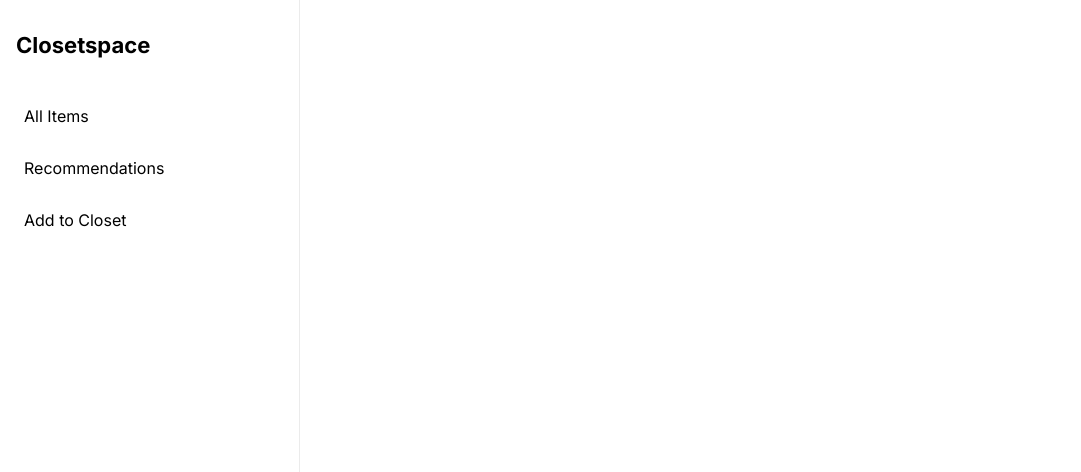
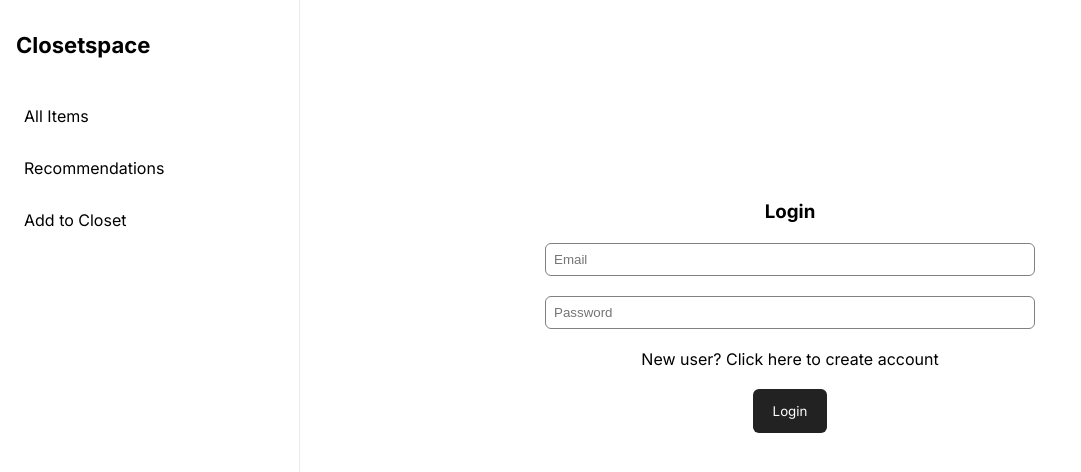
Before and after one commit to tler-liu/Closetspace, a React (Create React App) app in the folder closetspace/: page /login in a window 1280 px wide. Shown: the top 472 px of the page, without its empty margins (0-1081 px from the left). Built offline with nearby package versions, Linux system fonts and the light colour scheme; no server answers; the database is empty.

Commit message:
added login ui

```diff
--- a/closetspace/src/App.js
+++ b/closetspace/src/App.js
@@ -9,6 +9,7 @@ import { db } from "./config/firestore";
 import Item from "./pages/Item";
 import Recommender from "./pages/Recommender";
 import { sideNavItems } from "./config/sideNav";
+import Login from "./pages/Login";
 
 function App() {
     const [clothingItems, setClothingItems] = useState(null);
@@ -56,6 +57,7 @@ function App() {
                         />
                     }
                 />
+                <Route path="/login" element={<Login />} />
             </Routes>
         </div>
     );
--- a/closetspace/src/components/Input/index.js
+++ b/closetspace/src/components/Input/index.js
@@ -8,11 +8,11 @@ const Input = ({
     autoFocus = true,
     style,
     name,
+    type = "text",
 }) => {
     return (
         <input
             onInput={onInputFn}
-            type="text"
             placeholder={placeholder}
             value={value}
             className={`input ${size}`}
@@ -23,6 +23,7 @@ const Input = ({
             spellCheck={false}
             name={name}
             autoComplete="off"
+            type={type}
         />
     );
 };
--- /dev/null
+++ b/closetspace/src/pages/Login.js
@@ -0,0 +1,63 @@
+import { useState } from "react";
+import Input from "../components/Input";
+import Button from "../components/Button";
+
+const Login = ({}) => {
+    const [isLogin, setIsLogin] = useState(true);
+    const [email, setEmail] = useState("");
+    const [password, setPassword] = useState("");
+
+    const handleEmailChange = (e) => {
+        setEmail(e.target.value);
+    };
+
+    const handlePasswordChange = (e) => {
+        setPassword(e.target.value);
+    };
+
+    const handleSubmit = () => {
+        console.log(email, password)
+
+        setEmail("");
+        setPassword("");
+    };
+
+    return (
+        <div className="login-page">
+            <div className="login-container">
+                <h3>{isLogin ? "Login" : "Sign Up"}</h3>
+                <Input
+                    value={email}
+                    placeholder="Email"
+                    autoFocus={true}
+                    onInputFn={handleEmailChange}
+                />
+                <Input
+                    value={password}
+                    placeholder="Password"
+                    autoFocus={false}
+                    type="password"
+                    onInputFn={handlePasswordChange}
+                />
+                <div
+                    className="mode-switcher"
+                    onClick={() => {
+                        setIsLogin(!isLogin);
+                    }}
+                >
+                    {isLogin
+                        ? "New user? Click here to create account"
+                        : "Existing user? Click here to log in"}
+                </div>
+                <Button
+                    label={isLogin ? "Login" : "Sign Up"}
+                    variant="create"
+                    size="medium"
+                    onClickFn={handleSubmit}
+                />
+            </div>
+        </div>
+    );
+};
+
+export default Login;
--- a/closetspace/src/pages/styles.scss
+++ b/closetspace/src/pages/styles.scss
@@ -72,3 +72,34 @@
     gap: 24px;
     font-family: Inter, sans-serif;
 }
+
+.login-page {
+    display: flex;
+    flex-direction: column;
+    width: 100%;
+    height: 100%;
+    box-sizing: border-box;
+    padding-top: 200px;
+    align-items: center;
+
+    .login-container {
+        width: 50%;
+        display: flex;
+        flex-direction: column;
+        align-items: center;
+        gap: 20px;
+        max-width: 500px;
+    }
+
+    .mode-switcher {
+        &:hover {
+            text-decoration: underline;
+            cursor: pointer;
+        }
+    }
+
+    h3 {
+        padding: 0;
+        margin: 0;
+    }
+}
```
